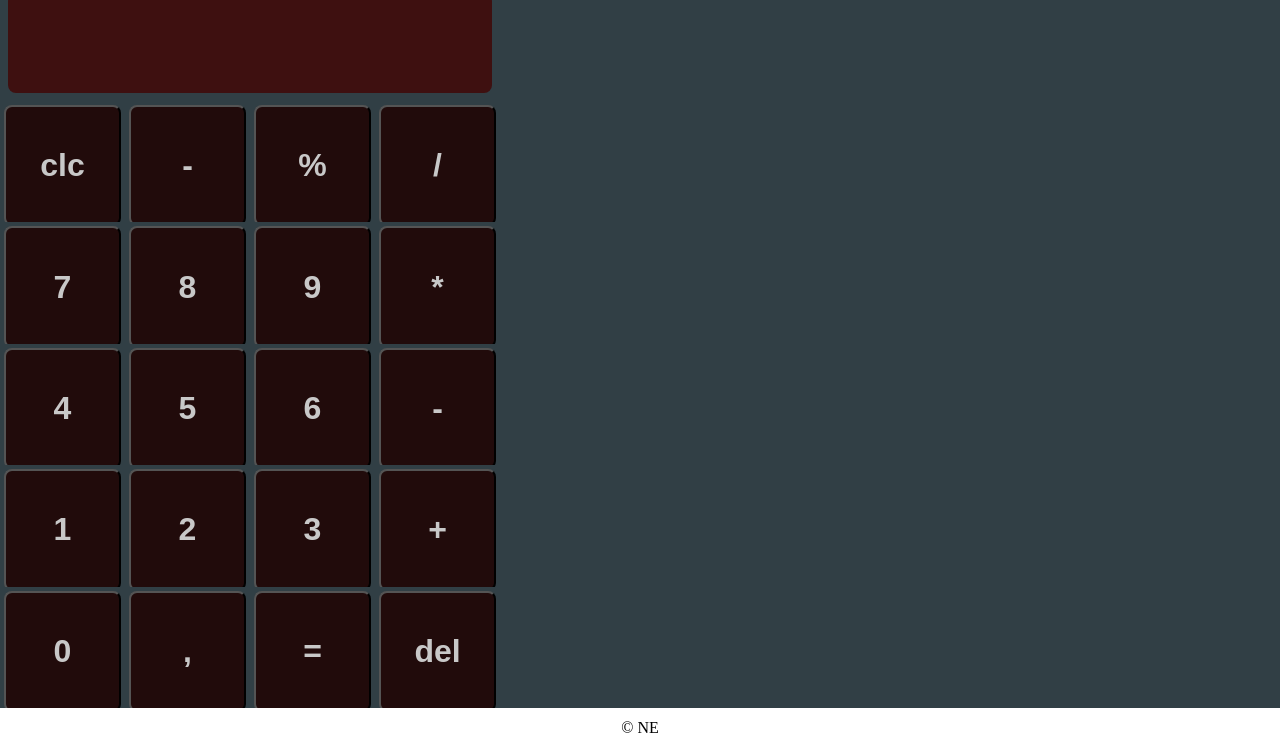
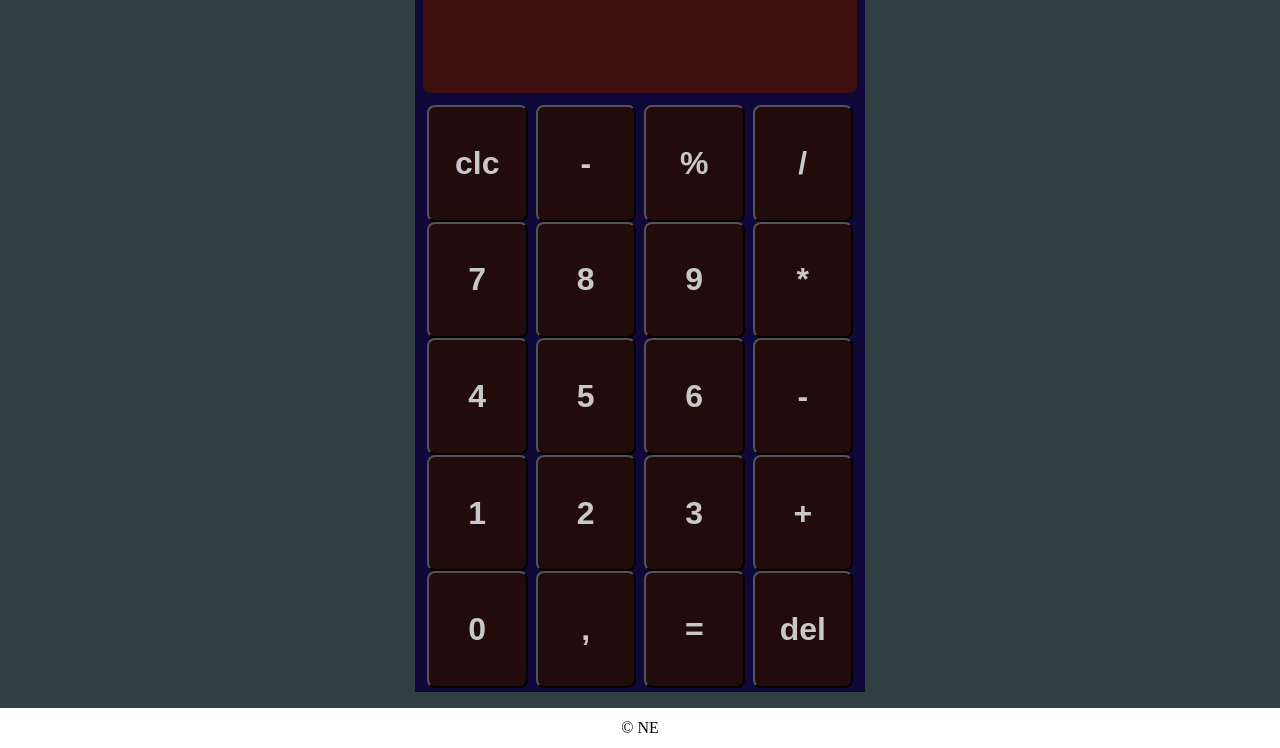
Before and after one commit to NduvhoEdward-OdinProjects/Calculator, a plain HTML site: page index.html in a window 1280 px wide. Shown: the part 52-800 px from the top of the page. Drawn offline with Linux system fonts and the light colour scheme.

Commit message:
Change cals's colors and position

```diff
--- a/css/styles.css
+++ b/css/styles.css
@@ -2,13 +2,14 @@
 	padding: 0;
 	margin: 0;
 	box-sizing: border-box;
-	background-color: #313F45;
 }
 body {
 	display: flex;
 	justify-content: space-between;
+	align-items: center;
 	flex-direction: column;
 	height: 100vh;
+	background-color: #313F45;
 }
 
 .title {
@@ -19,7 +20,11 @@ body {
 	display: flex;
 	flex-direction: column;
 	flex: 1;
+	min-width:450px;
 	max-width: 500px;
+	background-color: #100839;
+	padding: 8px;
+	margin-bottom: 16px;
 }
 .row {
 	display: flex;
@@ -41,7 +46,7 @@ body {
 #display {
 	height: 100px;
 	background-color: #3E1010;
-	margin: 8px;
+	margin-bottom: 8px;
 	border-radius: 8px;
 	display: flex;
 	justify-content: flex-end;
@@ -58,4 +63,5 @@ footer {
 	align-items: center;
 	justify-content: center;
 	height: 40px;
+	width: 100%;
 }
```
